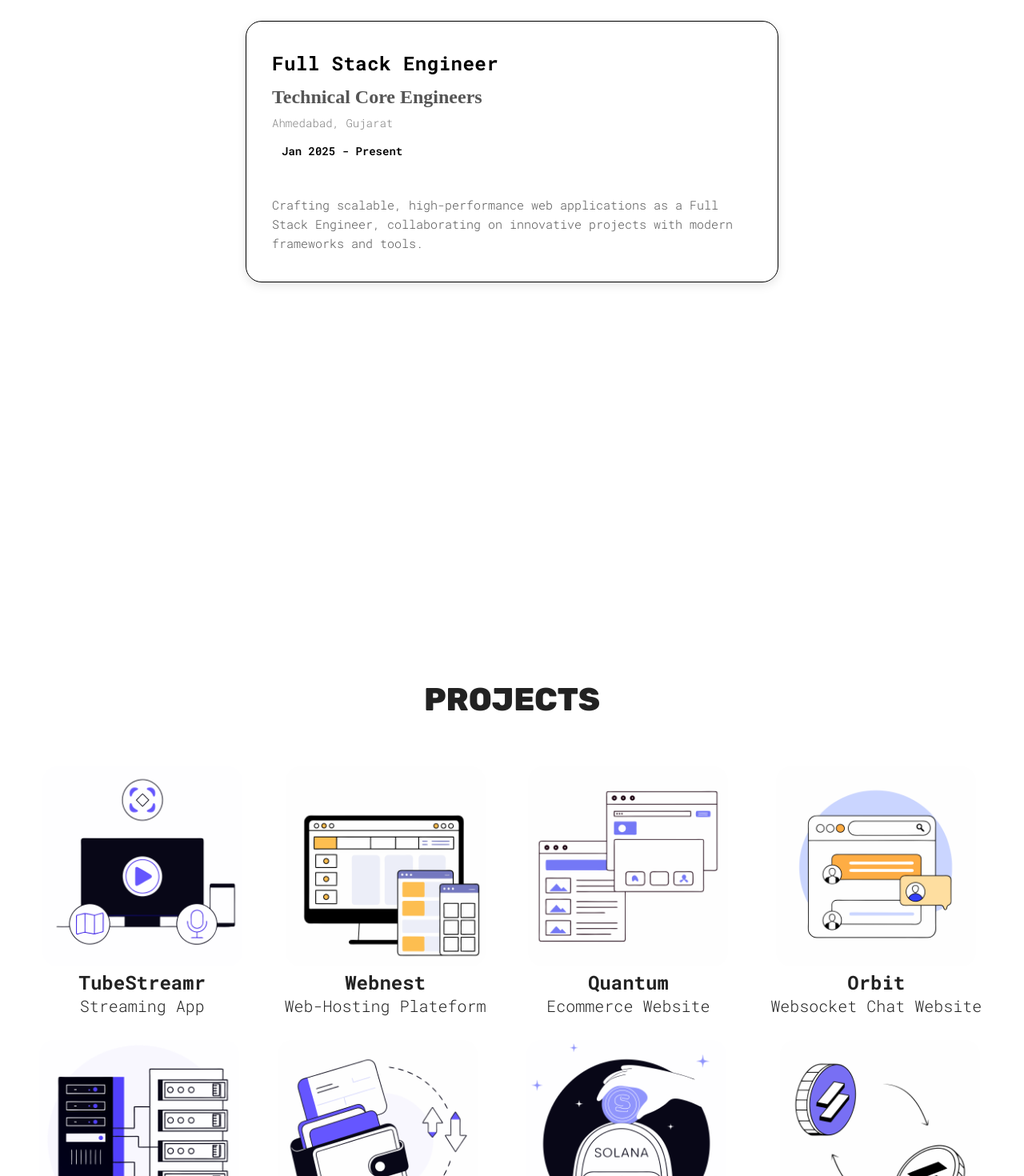
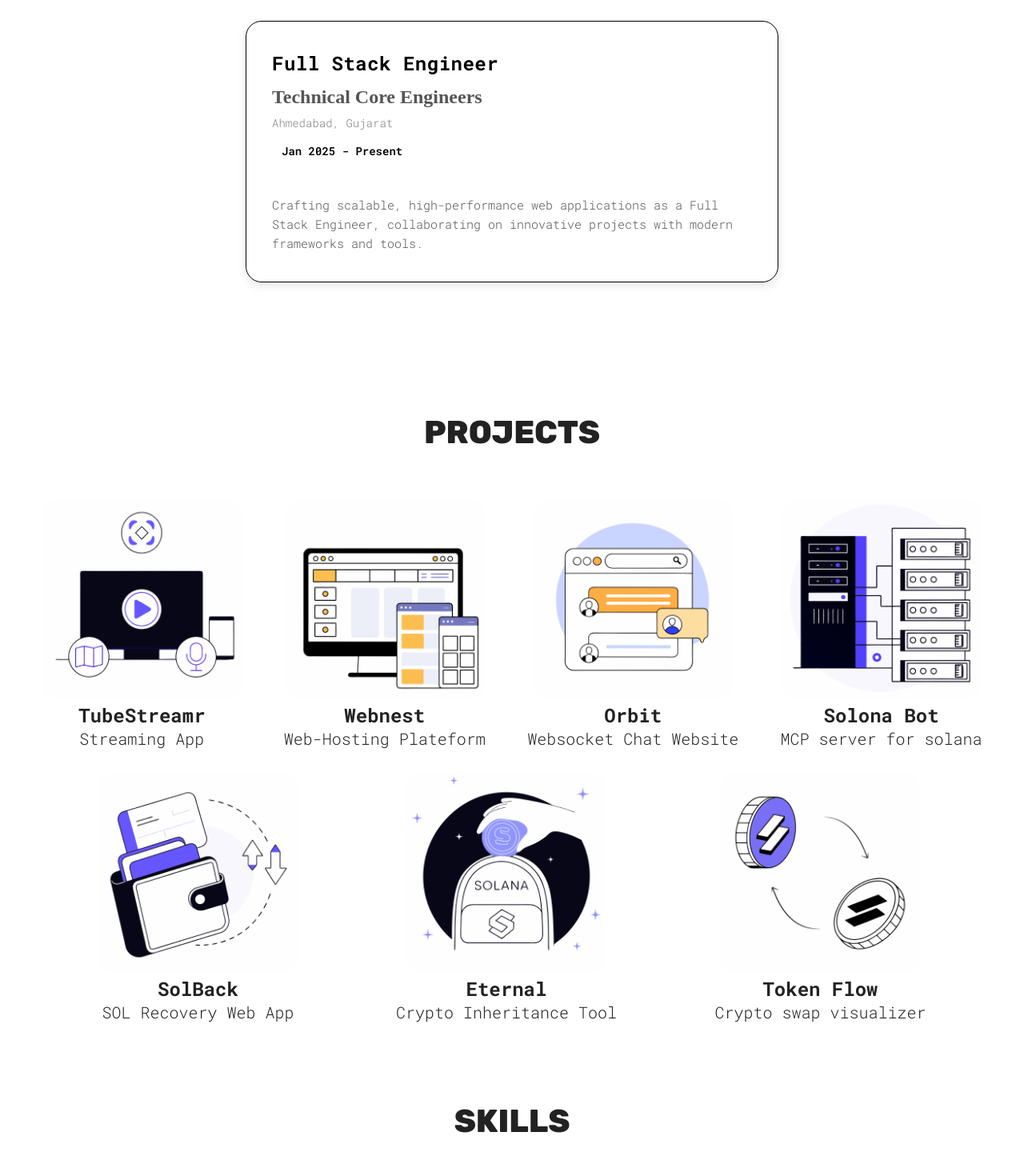
Before and after one commit to Devang0907/portfolio, a React (Vite) app: page / in a window 1280 px wide. Shown: the part 1077-2547 px from the top of the page at 80% size. Built offline with nearby package versions, Linux system fonts and the light colour scheme.

Commit message:
fix: experience section

```diff
--- a/src/sections/Experience/ExperienceStyles.module.css
+++ b/src/sections/Experience/ExperienceStyles.module.css
@@ -4,7 +4,7 @@
     align-items: center;
     padding: clamp(32px, 8vw, 48px) clamp(12px, 4vw, 16px);
     background: linear-gradient(180deg, var(--background-color), rgba(var(--background-color-rgb), 0.95));
-    min-height: 100vh;
+    min-height: 40vh;
 }
 
 .experienceCard {
--- a/src/sections/Projects/Projects.jsx
+++ b/src/sections/Projects/Projects.jsx
@@ -26,12 +26,12 @@ function Projects() {
           h3="Webnest"
           p="Web-Hosting Plateform"
         />
-        <ProjectCard
+        {/* <ProjectCard
           src={web}
           link="https://github.com/Devang0907/Watch-Website"
           h3="Quantum"
           p="Ecommerce Website"
-        />
+        /> */}
         <ProjectCard
           src={chat}
           link="https://github.com/Devang0907/chat-app"
```
